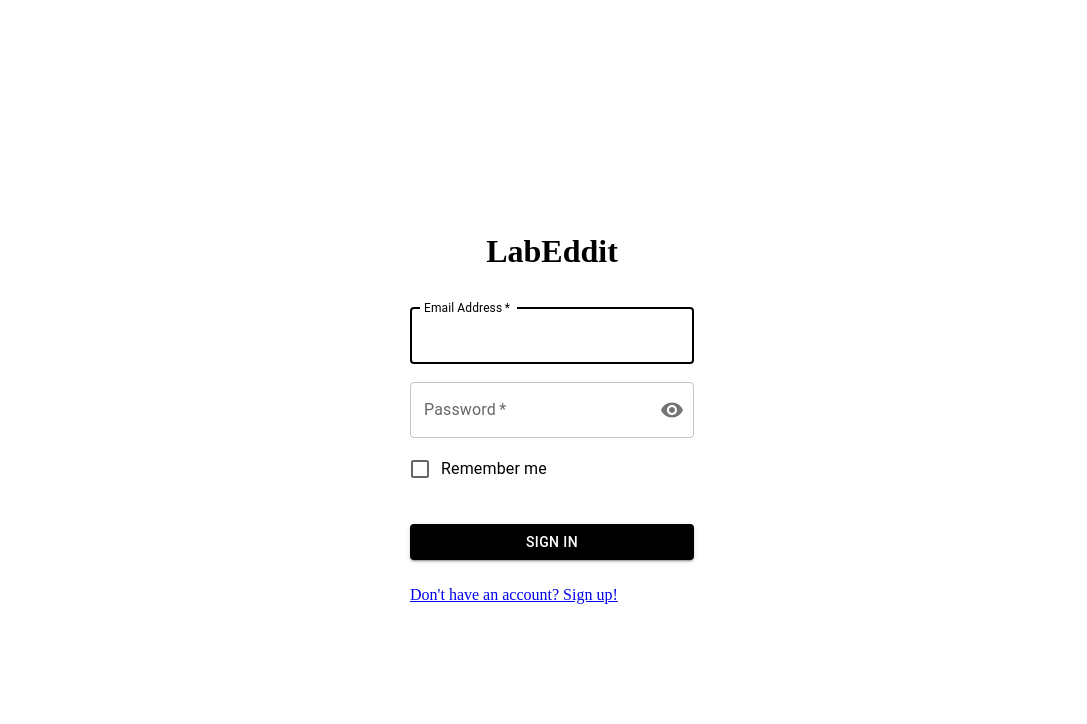
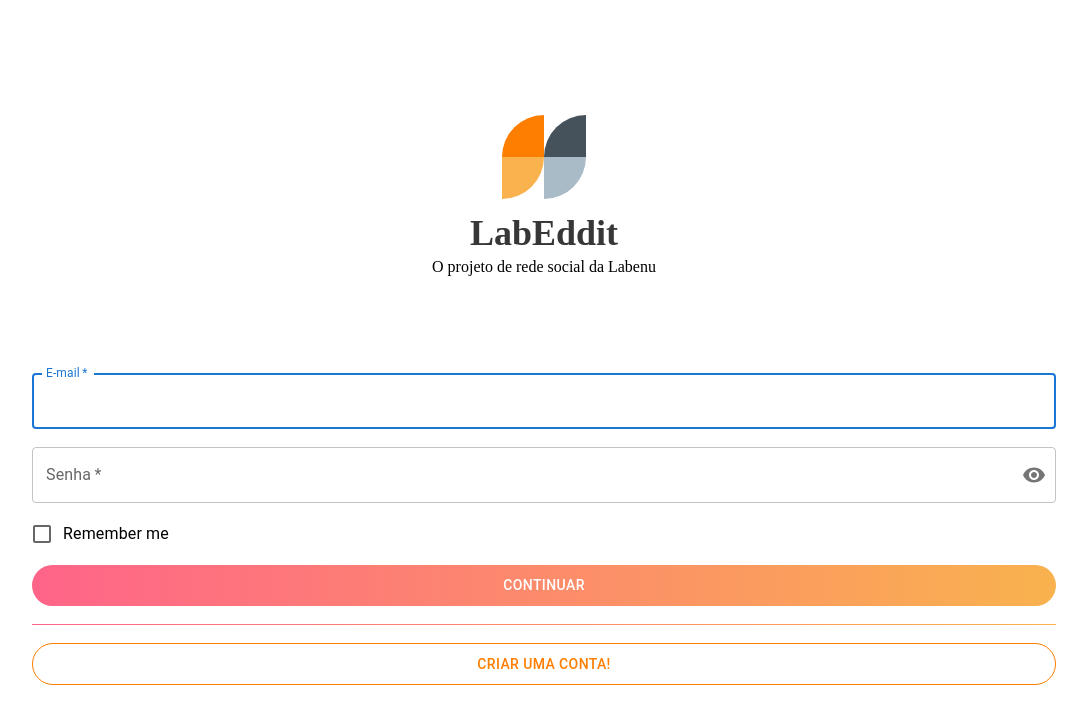
Before and after one commit to future4code/shaw-Layane-Juvito, a React (Create React App) app in the folder modulo3/projeto-labeddit/labeddit/: page /login in a window 1280 px wide. Shown: the top 724 px of the page, without its empty margins (96-1183 px from the left). Built offline with nearby package versions, Linux system fonts and the light colour scheme.

Commit message:
estilização da página de login

```diff
--- a/modulo3/projeto-labeddit/labeddit/src/App.js
+++ b/modulo3/projeto-labeddit/labeddit/src/App.js
@@ -1,5 +1,6 @@
 import { ThemeProvider } from '@mui/material/styles'
 import GlobalState from './global/GlobalState';
+import { GlobalStyle } from './globalStyle';
 import Router from "./routes/router"
 import theme from "./styles/theme"
 
@@ -8,6 +9,7 @@ function App() {
   return (
     <GlobalState>
       <ThemeProvider theme={theme}>
+        <GlobalStyle />
         <Router />
       </ThemeProvider>
     </GlobalState>
--- /dev/null
+++ b/modulo3/projeto-labeddit/labeddit/src/globalStyle.js
@@ -0,0 +1,9 @@
+import { createGlobalStyle } from 'styled-components'
+
+export const GlobalStyle = createGlobalStyle`
+    *{
+        padding: 0;
+        margin:0;
+        box-sizing: border-box;
+    }
+`
--- a/modulo3/projeto-labeddit/labeddit/src/pages/login/LoginPage.jsx
+++ b/modulo3/projeto-labeddit/labeddit/src/pages/login/LoginPage.jsx
@@ -7,10 +7,10 @@ import InputAdornment from '@mui/material/InputAdornment'
 import FormControl from '@mui/material/FormControl'
 import Visibility from '@mui/icons-material/Visibility'
 import VisibilityOff from '@mui/icons-material/VisibilityOff'
-import { Button, Checkbox, FormControlLabel, Grid, TextField } from '@mui/material'
-import { LoginContainer } from './style'
+import { Button, Checkbox, FormControlLabel, TextField } from '@mui/material'
+import { LoginContainer,LogoContainer, Title, SubTitle, Hr, Logo, Orange, Gray, LightOrange, LightGray } from './style'
 import { GlobalContext } from '../../global/GlobalContext'
-import { Link, useNavigate } from 'react-router-dom'
+import { useNavigate } from 'react-router-dom'
 import CircularProgress from '@mui/material/CircularProgress'
 
 const LoginPage = () => {
@@ -73,15 +73,24 @@ const LoginPage = () => {
             {
                 !loading ?
                     <LoginContainer>
-                        <h1>LabEddit</h1>
-                        <Box component={"form"} onSubmit={handleButtonClick} sx={{ display: 'flex', flexDirection: 'column', justifyContent: 'center', gap:'10px'}}>
+                        <LogoContainer>
+                            <Logo>
+                                <Orange></Orange>
+                                <Gray></Gray>
+                                <LightOrange></LightOrange>
+                                <LightGray></LightGray>
+                            </Logo>
+                            <Title>LabEddit</Title>
+                            <SubTitle>O projeto de rede social da Labenu</SubTitle>
+                        </LogoContainer>
+                        <Box component={"form"} onSubmit={handleButtonClick} sx={{ display: 'flex', flexDirection: 'column', justifyContent: 'center', gap:'10px', width:'80%'}}>
                             <TextField
                                 variant="outlined"
                                 margin="normal"
                                 required
                                 fullWidth
                                 id="email"
-                                label="Email Address"
+                                label="E-mail"
                                 name="email"
                                 autoComplete="email"
                                 autoFocus
@@ -93,14 +102,14 @@ const LoginPage = () => {
                             <FormControl
                                 variant="outlined"
                                 required
+                                fullWidth
                             >
-                                <InputLabel htmlFor="outlined-adornment-password">Password</InputLabel>
+                                <InputLabel htmlFor="outlined-adornment-password">Senha</InputLabel>
                                 <OutlinedInput
                                     id="outlined-adornment-password"
                                     type={values.showPassword ? 'text' : 'password'}
                                     value={form.password}
                                     onChange={handleChange('password')}
-
                                     endAdornment={
                                         <InputAdornment position="end">
                                             <IconButton
@@ -119,24 +128,36 @@ const LoginPage = () => {
                                 />
                             </FormControl>
                             <FormControlLabel
-                                control={<Checkbox value={keepLogin}
-                                onChange={((event)=>setkeepLogin(event.target.checked))}
-                                color="primary" />}
+                                control={
+                                    <Checkbox
+                                        value={keepLogin}
+                                        onChange={((event)=>setkeepLogin(event.target.checked))}
+                                        color="primary"
+                                    />
+                                }
                                 label="Remember me"
+
                             />
                             <Button
                                 type="submit"
+                                variant={'primary'}
                                 fullWidth
-                                variant="contained"
-                                sx={{ mt: 3, mb: 2 }}
+                                sx={{ mb: 1}}
                             >
-                                Sign In
+                                Continuar
                             </Button>
-                            <Grid>
-                                <Link to="/signup" variant="body2">
-                                    {"Don't have an account? Sign up!"}
-                                </Link>
-                            </Grid>
+
+                            <Hr />
+
+                            <Button
+                                variant={'secondary'}
+                                fullWidth
+                                sx={{ mt: 1}}
+                                onClick = {() => navigate('/feed')}
+                            >
+                                Criar uma conta!
+                            </Button>
+
                         </Box>
 
                     </LoginContainer>
--- a/modulo3/projeto-labeddit/labeddit/src/pages/login/style.js
+++ b/modulo3/projeto-labeddit/labeddit/src/pages/login/style.js
@@ -8,5 +8,62 @@ export const LoginContainer = styled.div`
     justify-content: center;
     height: 100vh;
     width: 100vw;
+    gap:10%;
 
 `
+export const LogoContainer = styled.div`
+    display:flex;
+    flex-direction: column;
+    align-items: center;
+    justify-content: center;
+
+`
+export const Logo = styled.div`
+    display: grid;
+    grid-template-columns: repeat(2,auto);
+    grid-template-rows: auto;
+
+`
+export const Orange = styled.div`
+    background-color: #FE7E02;
+    border-radius: 100% 0 0 0;
+    height: 42px;
+    width: 42px;
+
+`
+export const Gray = styled.div`
+    background-color: #45525B;
+    border-radius: 100% 0 0 0;
+    height: 42px;
+    width: 42px;
+`
+export const LightOrange = styled.div`
+    background-color: #F9B24E;
+    border-radius: 0 0 100% 0;
+    height: 42px;
+    width: 42px;
+
+`
+export const LightGray = styled.div`
+    background-color: #A8BBC6;
+    border-radius: 0 0 100% 0;
+    height: 42px;
+    width: 42px;
+`
+
+export const Title = styled.h3`
+    color: #373737;
+    font-size: 36px;
+    font-weight: 700;
+    line-height: 46.8px;
+    margin-top: 11px;
+`
+export const SubTitle = styled.p`
+    font-weight: 300;
+    font-size: 16px;
+    line-height: 21px;
+`
+export const Hr = styled.div`
+  background: linear-gradient(90deg, #FF6489 0%, #F9B24E 100%);
+  height: 1px;
+`
--- a/modulo3/projeto-labeddit/labeddit/src/pages/signup/SignUpPage.jsx
+++ b/modulo3/projeto-labeddit/labeddit/src/pages/signup/SignUpPage.jsx
@@ -1,6 +1,7 @@
 
 
 const SignUpPage = () => {
+
     return(
         <>
                signup
--- a/modulo3/projeto-labeddit/labeddit/src/styles/theme.js
+++ b/modulo3/projeto-labeddit/labeddit/src/styles/theme.js
@@ -2,13 +2,45 @@ import { createTheme } from '@mui/material/styles'
 
 const theme = createTheme({
     palette: {
-      primary: {
-        main: '#000000'
-      },
+        // primary: {
+        //   main: '#FF6489',
+        //   contrastText: '#ffffff',
+        // },
+        // secondary: {
+        //   light: '#0066ff',
+        //   main: '#0044ff',
+        //   // dark: will be calculated from palette.secondary.main,
+        //   contrastText: '#ffcc00',
+        // },
     },
     components:{
         MuiButton:{
+          // com as variantes é pessoível estilizar botões que seguem o mesmo estilo
+          variants: [
+            {
+              props: { variant: 'primary' },
+              style: {
+                background: 'linear-gradient(90deg, #FF6489 0%, #F9B24E 100%)',
+                color: '#ffffff',
+              },
+            },
+            {
+              props: { variant: 'secondary' },
+              style: {
+                background: 'transparent',
+                border: '1px solid #FE7E02',
+                color: '#FE7E02'
+              },
+            },
+          ],
 
+          // aqui sobrescreve o default geral
+          styleOverrides: {
+            root: {
+              borderRadius: '27px',
+              padding:'8px'
+            },
+          },
         }
     }
   });
```
